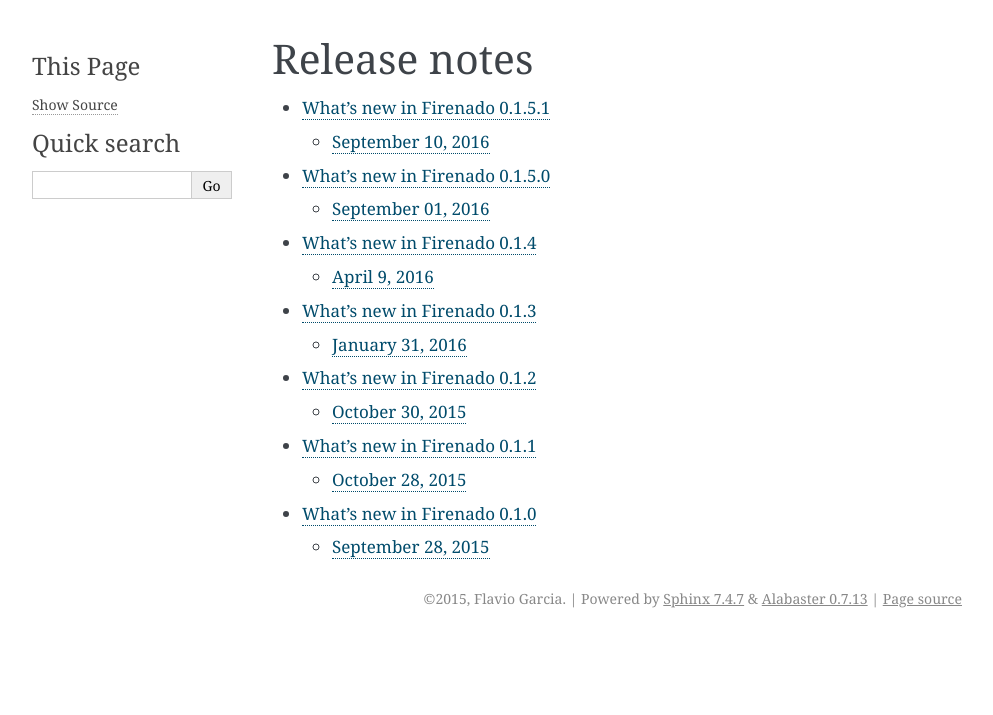
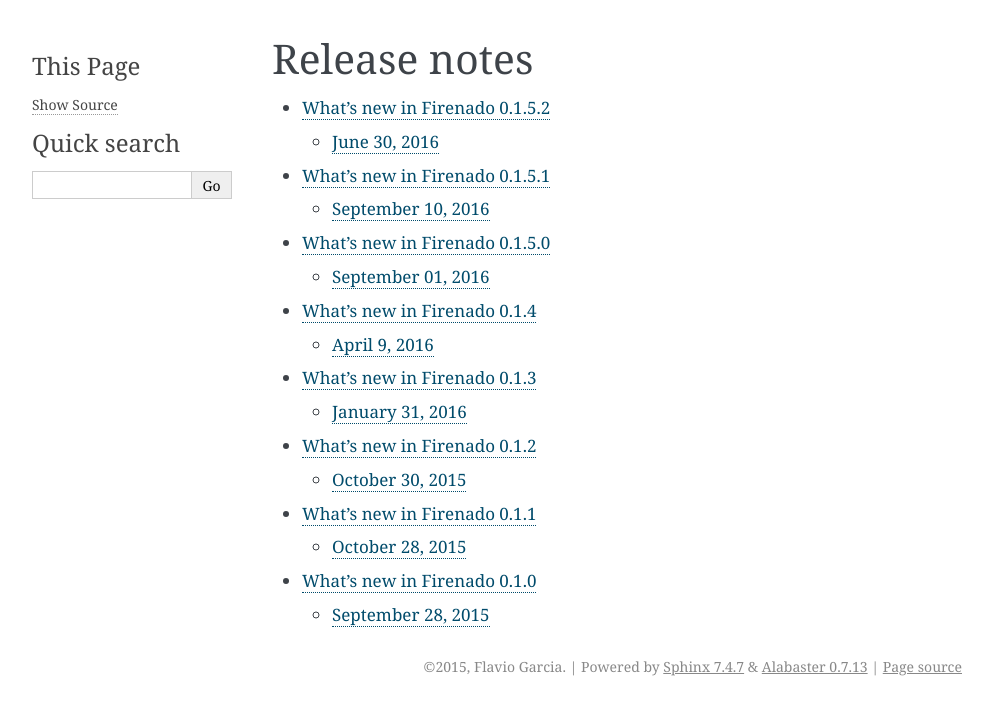
Before and after one commit to candango/firenado, a Sphinx documentation site: the page built from docs/releases.rst, in a window 1280 px wide. Shown: the top 715 px of the page, without its empty margins (148-1141 px from the left). Built offline with Sphinx 7.4.7, drawn with Linux system fonts in a browser that asks for light colours; pages that are not in the unit, such as notebooks, are missing from menus.

Commit message:
Kickstarted release 0.1.5.2.

```diff
--- a/docs/releases.rst
+++ b/docs/releases.rst
@@ -4,6 +4,7 @@
 .. toctree::
    :maxdepth: 2
 
+   releases/v0.1.5.2
    releases/v0.1.5.1
    releases/v0.1.5.0
    releases/v0.1.4
--- /dev/null
+++ b/docs/releases/v0.1.5.2.rst
@@ -0,0 +1,19 @@
+What's new in Firenado 0.1.5.2
+==============================
+
+June 30, 2016
+-------------
+
+Release description here.
+
+Here are the highlights:
+
+New Features
+~~~~~~~~~~~~
+
+* Features go here.
+
+Bug Fixes
+~~~~~~~~~
+
+* Bug fixes go here.
--- a/firenado/__init__.py
+++ b/firenado/__init__.py
@@ -20,4 +20,4 @@
 from __future__ import (absolute_import, division,
                         print_function, with_statement)
 
-__version__ = (0, 1, 5, 1)
+__version__ = (0, 1, 5, 2)
```
